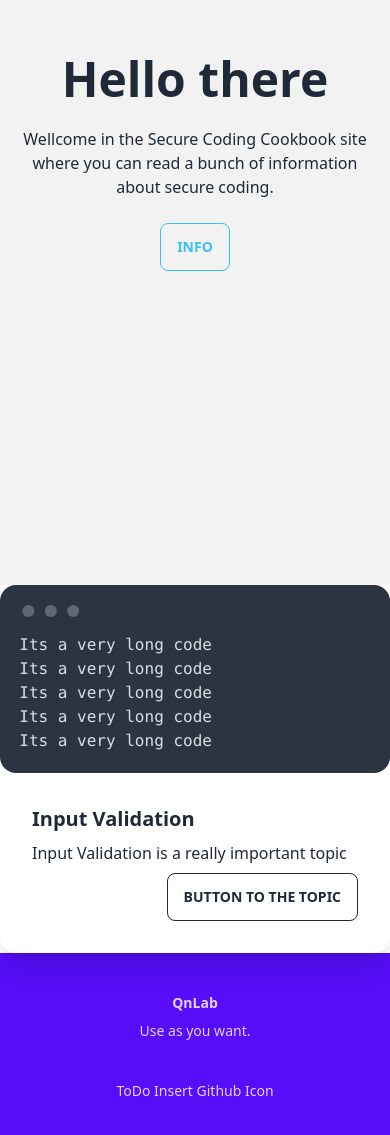
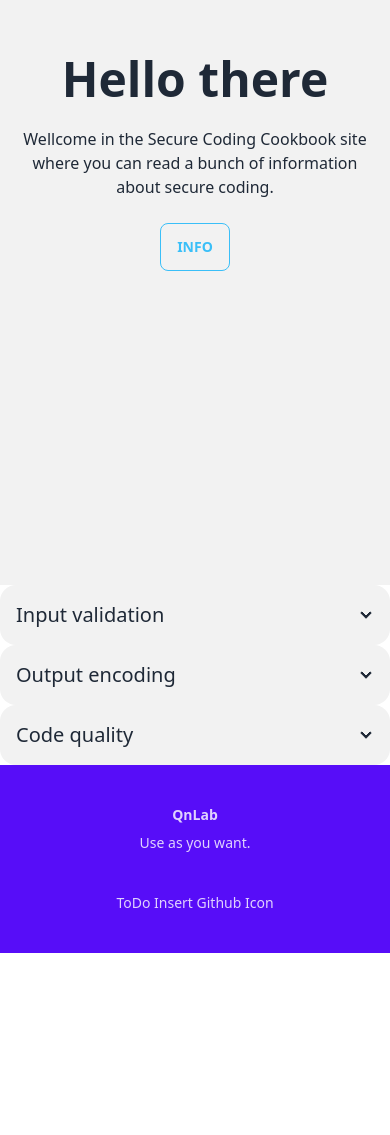
Before and after one commit to Qnbie/SecureCodingCookbook, a SvelteKit app: page / in a window 390 px wide. Shown: the part 259-1394 px from the top of the page. After the commit the page ends 1212 px from the top, so only its background shows below. Built offline with nearby package versions, Linux system fonts and the light colour scheme.

Commit message:
Imporve topic card template (#3)
* Add example topics

* bug fix

* Topic List and data fatching from topic.json

---------

Co-authored-by: qnbie <qnbie@pm.me>

```diff
--- a/src/app.d.ts
+++ b/src/app.d.ts
@@ -6,6 +6,7 @@ declare global {
 		// interface Locals {}
 		// interface PageData {}
 		// interface Platform {}
+
 	}
 }
 
--- a/src/lib/components/TopicCard.svelte
+++ b/src/lib/components/TopicCard.svelte
@@ -1,10 +1,10 @@
-<div class="card lg:card-side bg-base-100 shadow-xl">
-    <slot name="figure"></slot>
-    <div class="card-body">
-      <h2 class="card-title"><slot name="title"></slot></h2>
-      <slot name="description"></slot>
-      <div class="card-actions justify-end">
-        <slot name="button"></slot>
-      </div>
-    </div>
-  </div>
+<div class="collapse collapse-arrow bg-base-200">
+	<input type="radio" name="my-accordion-2" />
+	<div class="collapse-title text-xl font-medium">
+		<slot name="title" />
+	</div>
+	<div class="collapse-content">
+		<p><slot name="description" /></p>
+		<p><slot name="button" /></p>
+	</div>
+</div>
--- /dev/null
+++ b/src/lib/components/TopicList.svelte
@@ -0,0 +1,19 @@
+<script lang="ts">
+	import { onMount } from 'svelte';
+	import TopicCard from './TopicCard.svelte';
+
+	let topics: any[] = [];
+
+	onMount(async () => {
+		const response = await fetch(`/topics.json`);
+		topics = await response.json();
+	});
+</script>
+
+{#each topics as topic}
+	<TopicCard>
+		<span slot="title">{topic.title}</span>
+		<span slot="description">{topic.description}</span>
+		<a class="btn btn-outline" slot="button" href={topic.url}>Button to the topic</a>
+	</TopicCard>
+{/each}
--- a/src/routes/+page.svelte
+++ b/src/routes/+page.svelte
@@ -1,11 +1,10 @@
 <script lang="ts">
-	import Code from '$lib/components/Code.svelte';
-	import CodeBlock from '$lib/components/CodeBlock.svelte';
 	import TopicCard from '$lib/components/TopicCard.svelte';
+	import TopicList from '$lib/components/TopicList.svelte';
 
 	function scrollToSection() {
 		const targetSection = document.querySelector('#target-section');
-		if(targetSection){
+		if (targetSection) {
 			targetSection.scrollIntoView({ behavior: 'smooth' });
 		}
 	}
@@ -19,28 +18,11 @@
 				Wellcome in the Secure Coding Cookbook site where you can read a bunch of information about
 				secure coding.
 			</p>
-			<button
-				class="btn btn-outline btn-info"
-				on:click={scrollToSection}>Info</button
-			>
+			<button class="btn btn-outline btn-info" on:click={scrollToSection}>Info</button>
 		</div>
 	</div>
 </div>
 
-<section id="target-section">
-	<TopicCard>
-
-		<span slot=title>Input Validation</span>
-		<span slot=description>Input Validation is a really important topic</span>
-
-		<a class="btn btn-outline" slot="button" href="/topic">Button to the topic</a>
-
-		<CodeBlock slot=figure>
-			<Code>Its a very long code</Code>
-			<Code>Its a very long code</Code>
-			<Code>Its a very long code</Code>
-			<Code>Its a very long code</Code>
-			<Code>Its a very long code</Code>
-		</CodeBlock>
-	</TopicCard>
+<section id="target-section" class="">
+	<TopicList />
 </section>
--- /dev/null
+++ b/src/routes/topic/code-quality/+page.svelte
@@ -0,0 +1,4 @@
+<script lang="ts">
+</script>
+
+<h2>Code Quality</h2>
--- /dev/null
+++ b/src/routes/topic/input-validation/+page.svelte
@@ -0,0 +1,4 @@
+<script lang="ts">
+</script>
+
+<h2>Input Validation</h2>
--- /dev/null
+++ b/src/routes/topic/output-encoding/+page.svelte
@@ -0,0 +1,4 @@
+<script lang="ts">
+</script>
+
+<h2>Output Encoding</h2>
--- /dev/null
+++ b/static/topics.json
@@ -0,0 +1,17 @@
+[
+    {
+        "title": "Input validation",
+        "description": "Input validation is important",
+        "url": "/topic/input-validation"
+    },
+    {
+        "title": "Output encoding",
+        "description": "Output encoding also important",
+        "url": "/topic/output-encoding"
+    },
+    {
+        "title": "Code quality",
+        "description": "Code quality should be good",
+        "url": "/topic/code-quality"
+    }
+]
```
